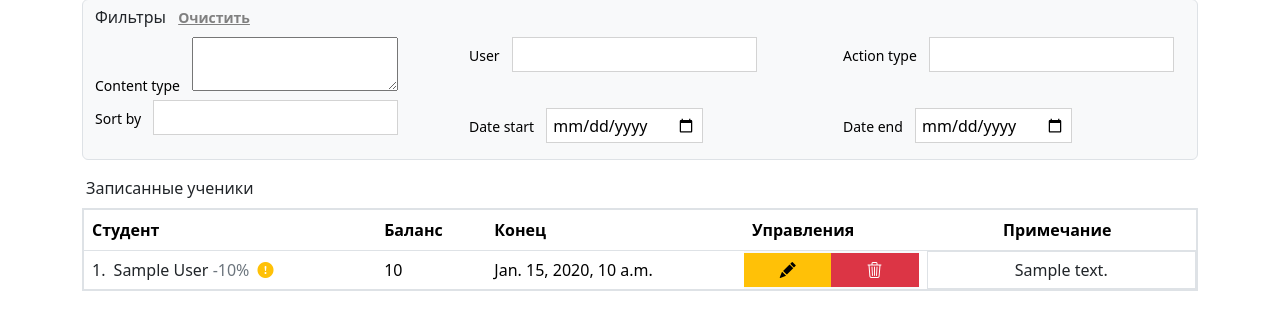
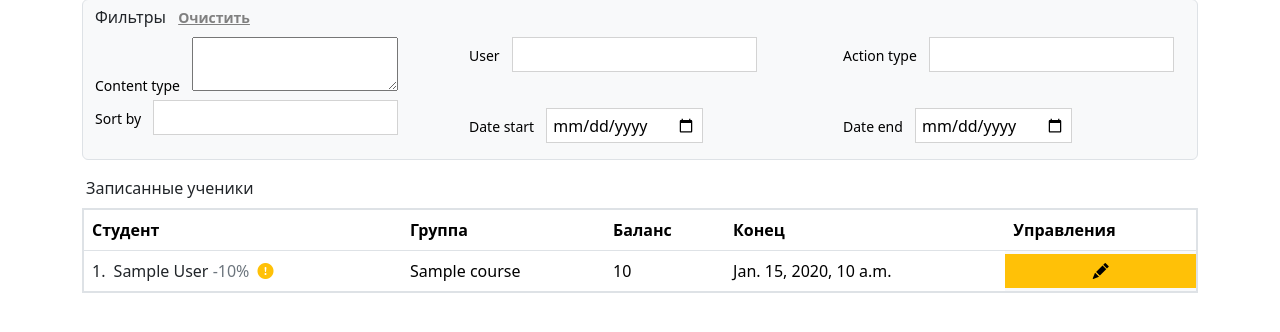
Before and after one commit to umarkhashimov/attendance-back, a Django app: template templates/enrollments_list.html in a window 1280 px wide. Shown: the part 153-485 px from the top of the page. Run offline with Django 5.2, Linux system fonts and the light colour scheme; the template is opened without the code that fills it: most values are stand-ins (such as "Sample title", 1, 10 or a date in 2020); form fields are guessed from the names that the template uses; some libraries are stand-ins or nearby versions.

Commit message:
enrollments enrolled at and created at

```diff
--- a/students/models.py
+++ b/students/models.py
@@ -48,6 +48,7 @@ class Enrollment(models.Model):
     payment_due = models.DateField(null=True, blank=True, verbose_name="Оплачно до")
     enrolled_by = models.ForeignKey(UsersModel, on_delete=models.CASCADE, limit_choices_to={'role': '2'}, null=True, blank=True, verbose_name='Кем записан')
     enrolled_at = models.DateField(auto_now_add=True, verbose_name="Дата записи", null=True, blank=True)
+    created_at = models.DateField(auto_now_add=True, null=True, blank=True)
 
     def __str__(self):
         return f"{self.student} - {self.course}"
--- a/students/views.py
+++ b/students/views.py
@@ -62,8 +62,6 @@ class CreateStudentView(AdminRequired, CreateView):
         action_message = f"Создал ученика: <b>{self.object.id} - {self.object.full_name}</b>"
         record_action(1, self.request.user, self.object, self.object.id, action_message)
         return reverse('students:student_update', kwargs={'pk': self.object.id})
-
-
 
 class CreateEnrollmentView(AdminRequired, View):
 
--- a/templates/enrollments_list.html
+++ b/templates/enrollments_list.html
@@ -71,10 +71,10 @@
                         <thead>
                         <tr>
                             <th class="w-auto">Студент</th>
+                            <th class="w-auto">Группа</th>
                             <th class="w-auto">Баланс</th>
                             <th class="w-auto">Конец</th>
                             <th class="w-auto">Управления</th>
-                            <th class="max-w-15 w-25 text-center">Примечание</th>
                         </tr>
                         </thead>
                         <tbody>
@@ -93,6 +93,7 @@
                                               role='button' class="text-warning ms-1"><i
                                                 class="bi bi-exclamation-circle-fill"></i></span>{% endif %}
                                 </td>
+                                <td class="align-middle">{{ enrollment.course }}</td>
                                 <td class="py-0 align-middle  {% if enrollment.balance <= 0 %}text-danger {% endif %}">{{ enrollment.balance }}</td>
                                 <td class="py-0 align-middle {% if enrollment.balance <= 0 %}text-danger {% endif %}">{{ enrollment.payment_due }}</td>
                                 <td class="align-middle p-0 bg-light">
@@ -101,41 +102,6 @@
                                                 data-bs-toggle="modal"
                                                 data-bs-target="#editEnrollmentModal{{ enrollment.id }}"><i
                                                 class="bi bi-pencil-fill"></i></button>
-                                        <button type="button" class="rounded-0 btn btn-danger px-3 py-1"
-                                                data-bs-toggle="modal"
-                                                data-bs-target="#deleteEnrollmentModal{{ enrollment.id }}"><i
-                                                class="bi bi-trash3"></i></button>
-                                        <!-- Enrollment delete modal -->
-                                        <div class="modal fade" id="deleteEnrollmentModal{{ enrollment.id }}"
-                                             tabindex="-1" aria-labelledby="exampleModalLabel" aria-hidden="true">
-                                            <div class="modal-dialog">
-                                                <div class="modal-content">
-                                                    <div class="modal-header">
-                                                        <h1 class="modal-title fs-5" id="exampleModalLabel">Удалить
-                                                            Запись</h1>
-                                                        <button type="button" class="btn-close" data-bs-dismiss="modal"
-                                                                aria-label="Close"></button>
-                                                    </div>
-                                                    <div class="modal-body">
-                                                        <p>
-                                                            Вы действительно хотите удалить ученика
-                                                            <b>{{ enrollment.student.full_name }}</b> из группы
-                                                            <b>{{ enrollment.course }}</b>
-                                                        </p>
-                                                    </div>
-                                                    <div class="modal-footer">
-                                                        <button type="button" class="btn btn-secondary"
-                                                                data-bs-dismiss="modal">Отмена
-                                                        </button>
-                                                        <form method="post"
-                                                              action="{% url 'students:delete_enrollment' enrollment_id=enrollment.id %}?next={{ request.path }}">
-                                                            {% csrf_token %}
-                                                            <button type="submit" class="btn btn-danger">Да</button>
-                                                        </form>
-                                                    </div>
-                                                </div>
-                                            </div>
-                                        </div>
                                         <!-- Edit Enrollment modal -->
                                         <div class="modal fade" data-bs-backdrop="static"
                                              id="editEnrollmentModal{{ enrollment.id }}" tabindex="-1"
@@ -337,15 +303,15 @@
                                         </div>
                                     </div>
                                 </td>
-                                <td class="py-0 pe-0 max-w-15 align-middle text-break text-center">
-                                    <form method="post"
-                                          action="{% url 'students:update_enrollment_note' pk=enrollment.id %}?next={{ request.path }}#enrollmentsTable">
-                                        {% csrf_token %}
-                                        <input name="text" onchange="submit()" maxlength="25"
-                                               class="text-center form-control rounded-0 align-middle w-100"
-                                               value="{{ enrollment.note|default:"" }}">
-                                    </form>
-                                </td>
+{#                                <td class="py-0 pe-0 max-w-15 align-middle text-break text-center">#}
+{#                                    <form method="post"#}
+{#                                          action="{% url 'students:update_enrollment_note' pk=enrollment.id %}?next={{ request.path }}#enrollmentsTable">#}
+{#                                        {% csrf_token %}#}
+{#                                        <input name="text" onchange="submit()" maxlength="25"#}
+{#                                               class="text-center form-control rounded-0 align-middle w-100"#}
+{#                                               value="{{ enrollment.note|default:"" }}">#}
+{#                                    </form>#}
+{#                                </td>#}
                             </tr>
                         {% empty %}
                             <tr>
```
Also changed, not shown: courses/management/commands/enrolled_to_created.py (added, +19 -0 lines), students/migrations/0037_enrollment_created_at.py (added).
